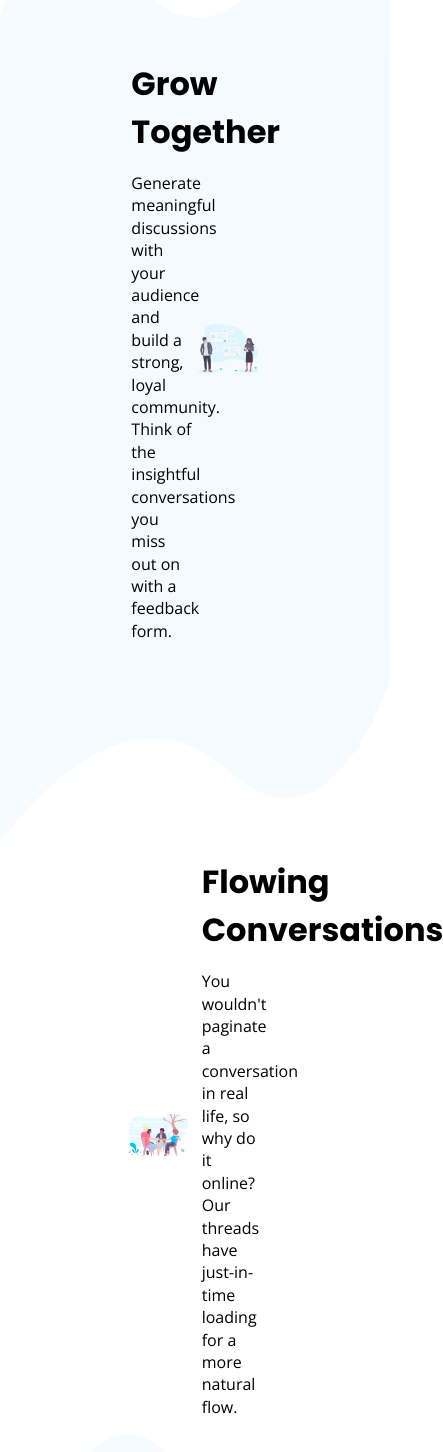
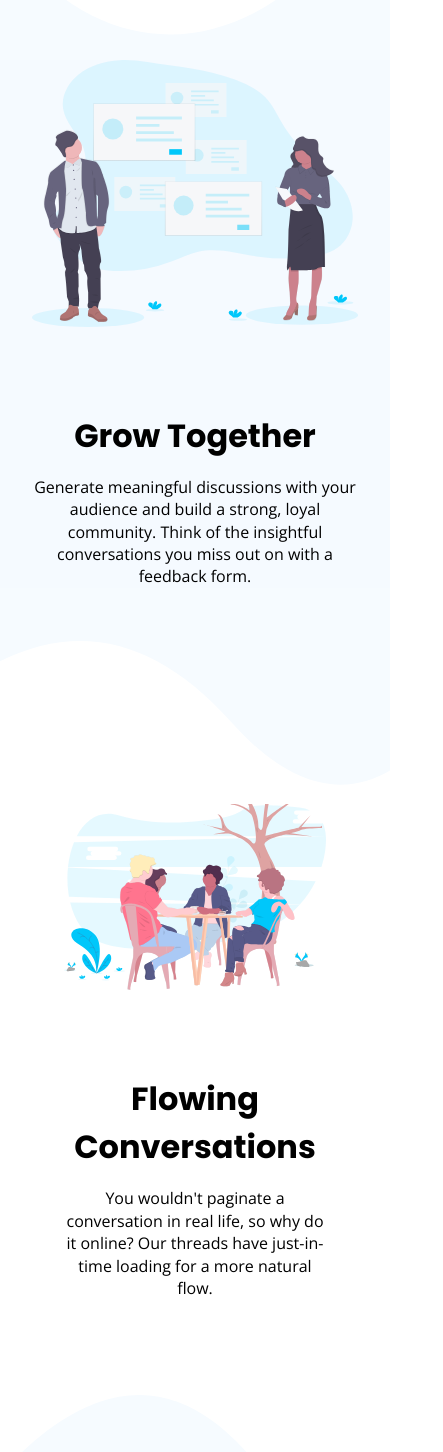
Before and after one commit to FelipeFama/huddle-landing-page-with-curved-sections, a React (Vite) app: page / in a window 390 px wide. Shown: the part 1394-2846 px from the top of the page, 443 px wide, since content can reach past the window. Built offline with nearby package versions, Linux system fonts and the light colour scheme.

Commit message:
Add responsive info components

```diff
--- a/index.html
+++ b/index.html
@@ -8,6 +8,6 @@
   </head>
   <body>
     <div id="root"></div>
-    <script type="module" src="./src/main.tsx"></script>
+    <script type="module" src="/src/main.tsx"></script>
   </body>
 </html>
--- a/src/styles/components/infos/firstinfo.sass
+++ b/src/styles/components/infos/firstinfo.sass
@@ -12,11 +12,15 @@
         background-repeat: no-repeat
         background-size: 100% 100%
         min-height: 200px
+        @media screen and (max-width: 47rem)
+            background-image: url("/images/bg-section-top-mobile-1.svg")
     .bg-section-bottom
         background-image: url("/images/bg-section-bottom-desktop-1.svg")
         background-repeat: no-repeat
         background-size: 100% 100%
         min-height: 200px
+        @media screen and (max-width: 47rem)
+            background-image: url("/images/bg-section-bottom-mobile-1.svg")
     .grow-container
         @include mixins.center
         -webkit-box-align: center
@@ -25,8 +29,14 @@
         padding: 0 8em
         height: 100%
         width: 100%
+        @media screen and (max-width: 47rem)
+            flex-direction: column-reverse
+            text-align: center
+            padding: 0 2em
         article
             width: 45%
+            @media screen and (max-width: 47rem)
+                width: 100%
             h1
                 font-family: variables.$font-headings
                 margin-bottom: 0.5em
@@ -35,5 +45,8 @@
 
         figure
             width: 45%
+            @media screen and (max-width: 47rem)
+                width: 100%
+                margin-bottom: 5rem
             img
                 width: 100%
--- a/src/styles/components/infos/secondinfo.sass
+++ b/src/styles/components/infos/secondinfo.sass
@@ -6,14 +6,23 @@
     -webkit-box-align: center
     justify-content: space-between
     -webkit-box-pack: justify
-    padding: 0 8em
+    padding: 0 4em
+    @media screen and (max-width: 47rem)
+        flex-direction: column
+        text-align: center
     figure
         width: 45%
+        @media screen and (max-width: 47rem)
+            width: 100%
+            margin-bottom: 5rem
         img
             width: 100%
 
     article
         width: 45%
+        @media screen and (max-width: 47rem)
+            width: 100%
+            margin-bottom: 5rem
         h1
             font-family: variables.$font-headings
             margin-bottom: 0.5em
--- a/src/styles/components/infos/thirdinfo.sass
+++ b/src/styles/components/infos/thirdinfo.sass
@@ -12,11 +12,15 @@
         background-repeat: no-repeat
         background-size: 100% 100%
         min-height: 200px
+        @media screen and (max-width: 47rem)
+            background-image: url("/images/bg-section-top-mobile-2.svg")
     .bg-section-bottom-2
         background-image: url("/images/bg-section-bottom-desktop-2.svg")
         background-repeat: no-repeat
         background-size: 100% 100%
         min-height: 200px
+        @media screen and (max-width: 47rem)
+            background-image: url("/images/bg-section-bottom-mobile-2.svg")
     .user-container
         @include mixins.center
         -webkit-box-align: center
@@ -25,8 +29,15 @@
         padding: 0 8em
         height: 100%
         width: 100%
+        @media screen and (max-width: 47rem)
+            flex-direction: column-reverse
+            text-align: center
+            padding: 0 2em
         article
             width: 45%
+            @media screen and (max-width: 47rem)
+                width: 100%
+                margin-bottom: 5rem
             h1
                 font-family: variables.$font-headings
                 margin-bottom: 0.5em
@@ -35,5 +46,8 @@
 
         figure
             width: 45%
+            @media screen and (max-width: 47rem)
+                width: 100%
+                margin-bottom: 5rem
             img
                 width: 100%
```
